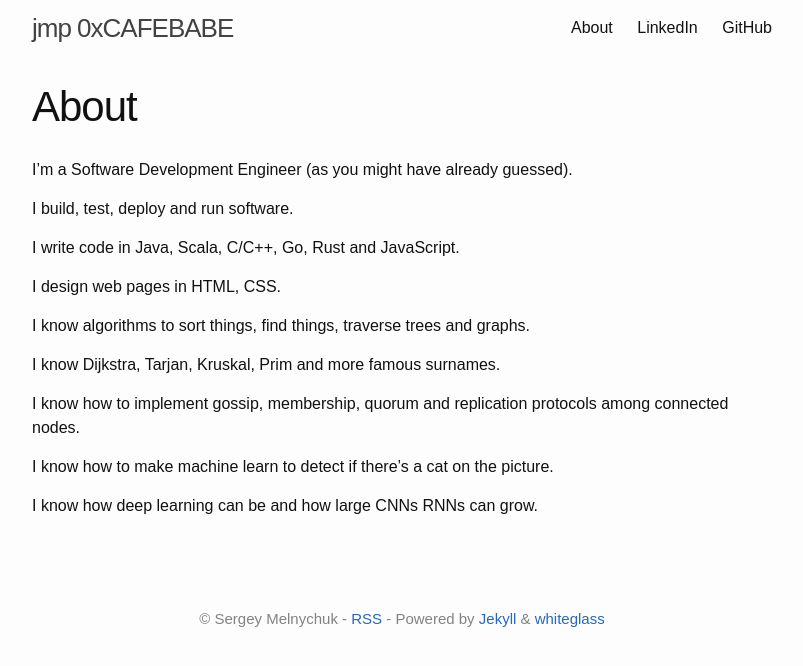
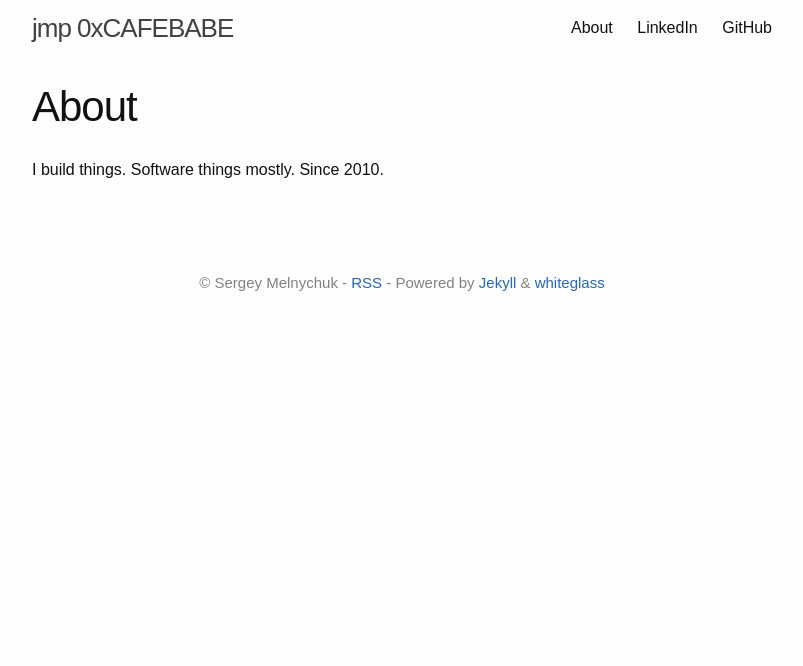
Before and after one commit to sergey-melnychuk/sergey-melnychuk.github.io, a Jekyll site: the page built from about.md, in a window 1280 px wide. Shown: the top 666 px of the page, without its empty margins (238-1041 px from the left). Built offline with Jekyll 4.4.1, drawn with Linux system fonts in a browser that asks for light colours.

Commit message:
[about] Keep it short

```diff
--- a/about.md
+++ b/about.md
@@ -3,20 +3,4 @@ layout: page
 title: "About"
 permalink: /about/
 ---
-I'm a Software Development Engineer (as you might have already guessed).
-
-I build, test, deploy and run software.
-
-I write code in Java, Scala, C/C++, Go, Rust and JavaScript.
-
-I design web pages in HTML, CSS.
-
-I know algorithms to sort things, find things, traverse trees and graphs.
-
-I know Dijkstra, Tarjan, Kruskal, Prim and more famous surnames.
-
-I know how to implement gossip, membership, quorum and replication protocols among connected nodes.
-
-I know how to make machine learn to detect if there's a cat on the picture.
-
-I know how deep learning can be and how large CNNs RNNs can grow.
+I build things. Software things mostly. Since 2010.
```
